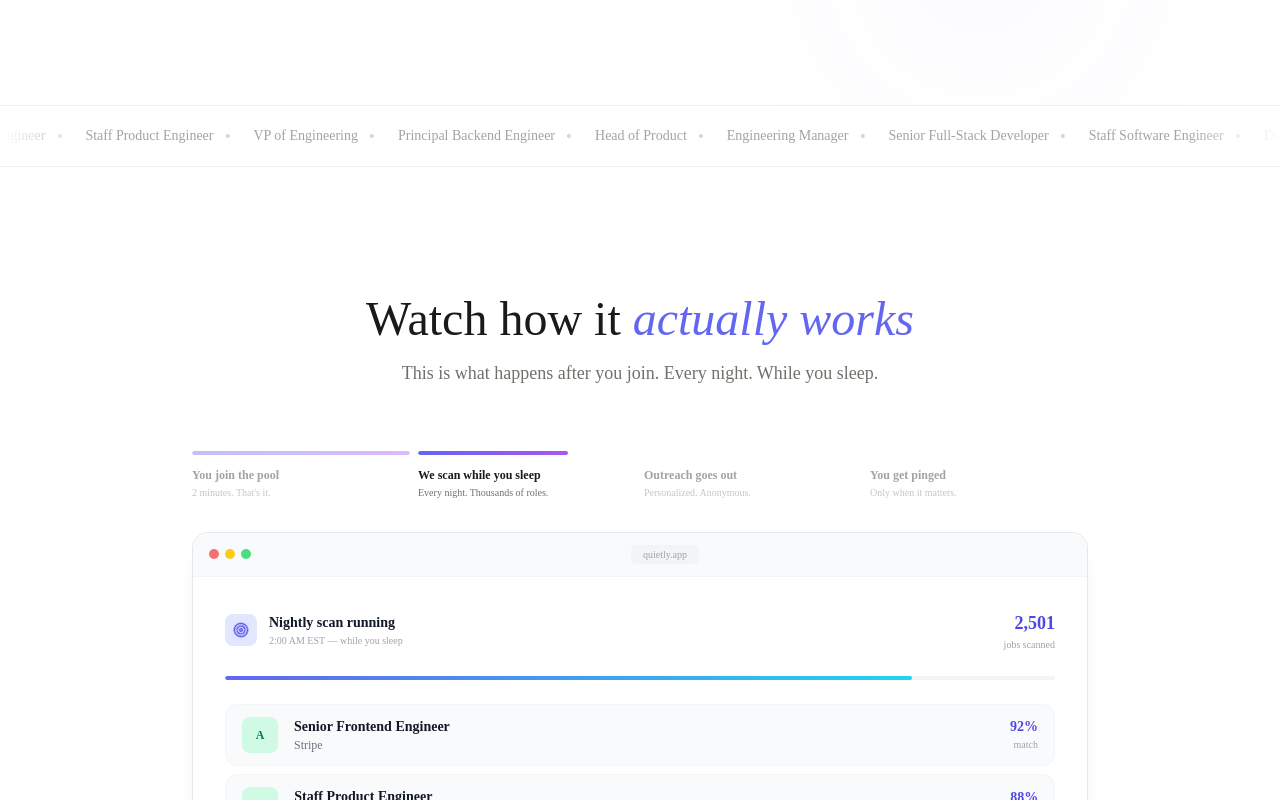
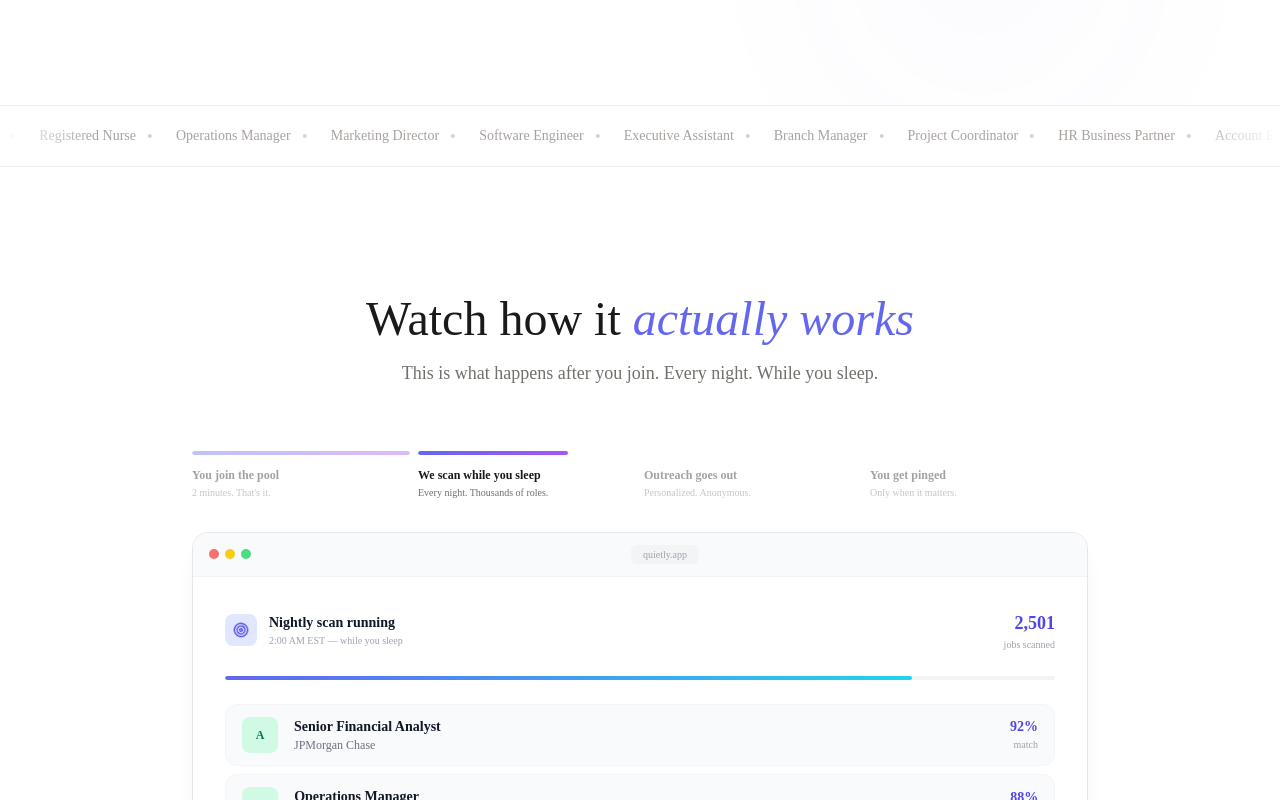
Before and after one commit to buildmoreandmore-cpu/quietly, a Next.js app: page / in a window 1280 px wide. Shown: the part 560-1360 px from the top of the page. Built offline with nearby package versions, Linux system fonts and the light colour scheme.

Commit message:
Diversify roles across industries: finance, healthcare, ops, admin, sales
Hero notifications, ticker, and demo mock data now span banking,
healthcare, consulting, HR, marketing, logistics — not just tech.

Co-Authored-By: Claude Opus 4.6 <noreply@anthropic.com>

```diff
--- a/src/components/landing/HeroNotification.tsx
+++ b/src/components/landing/HeroNotification.tsx
@@ -3,9 +3,11 @@
 import { useEffect, useState } from "react";
 
 const NOTIFICATIONS = [
-  { name: "Sarah Chen", role: "Engineering Manager", company: "Stripe", score: 92 },
-  { name: "James Park", role: "VP Engineering", company: "Linear", score: 88 },
-  { name: "Priya Sharma", role: "Head of Product", company: "Vercel", score: 85 },
+  { name: "Sarah Chen", role: "Hiring Manager", company: "JPMorgan Chase", score: 92 },
+  { name: "James Park", role: "Regional Director", company: "Kaiser Permanente", score: 88 },
+  { name: "Priya Sharma", role: "VP of Operations", company: "Deloitte", score: 85 },
+  { name: "Marcus Rivera", role: "Branch Manager", company: "Wells Fargo", score: 81 },
+  { name: "Dana Okafor", role: "Head of People", company: "HubSpot", score: 90 },
 ];
 
 export default function HeroNotification() {
--- a/src/components/landing/ProcessDemo.tsx
+++ b/src/components/landing/ProcessDemo.tsx
@@ -36,25 +36,25 @@ type StageId = (typeof STAGES)[number]["id"];
 /* ── Mock data ─────────────────────────────────────────────── */
 
 const MOCK_MATCHES = [
-  { company: "Stripe", title: "Senior Frontend Engineer", score: 92, grade: "A" },
-  { company: "Linear", title: "Staff Product Engineer", score: 88, grade: "A" },
-  { company: "Vercel", title: "Senior Full-Stack Engineer", score: 81, grade: "B" },
+  { company: "JPMorgan Chase", title: "Senior Financial Analyst", score: 92, grade: "A" },
+  { company: "Kaiser Permanente", title: "Operations Manager", score: 88, grade: "A" },
+  { company: "Deloitte", title: "Project Coordinator", score: 81, grade: "B" },
 ];
 
-const MOCK_SKILLS = ["React", "TypeScript", "Node.js", "PostgreSQL", "AWS"];
+const MOCK_SKILLS = ["Financial Modeling", "Team Leadership", "Project Mgmt", "Excel", "Salesforce"];
 
 const MOCK_OUTREACH = {
-  to: "Sarah Chen — Engineering Manager, Stripe",
-  subject: "Exceptional full-stack candidate — 92% match",
+  to: "Sarah Chen — Hiring Manager, JPMorgan Chase",
+  subject: "Strong candidate for Senior Financial Analyst — 92% match",
   lines: [
     "Hi Sarah,",
     "",
-    "I'm reaching out on behalf of a senior engineer whose",
+    "I'm reaching out on behalf of a candidate whose",
     "background is a strong fit for your open role.",
     "",
-    "They bring 6+ years of React/TypeScript experience,",
-    "deep PostgreSQL knowledge, and a track record of",
-    "shipping high-impact product features at scale.",
+    "They bring 8+ years of financial analysis experience,",
+    "advanced modeling skills, and a track record of",
+    "driving strategic decisions at the executive level.",
     "",
     "Would you be open to a confidential introduction?",
   ],
@@ -255,10 +255,10 @@ export default function ProcessDemo() {
 
               <div className={`w-full max-w-sm grid grid-cols-2 gap-2 transition-all duration-500 ${uploadPhase === 2 ? "opacity-100 translate-y-0" : "opacity-0 translate-y-4"}`}>
                 {[
-                  { label: "Target", value: "Sr. Frontend, Staff Eng" },
+                  { label: "Target", value: "Financial Analyst, Ops Mgr" },
                   { label: "Location", value: "Remote / NYC" },
-                  { label: "Floor", value: "$180k+" },
-                  { label: "Blocked", value: "Meta, Oracle" },
+                  { label: "Floor", value: "$95k+" },
+                  { label: "Blocked", value: "Wells Fargo, Citi" },
                 ].map((pref) => (
                   <div key={pref.label} className="bg-gray-50 border border-gray-100 rounded-lg px-3 py-2">
                     <div className="text-[9px] text-gray-400 uppercase tracking-wider mb-0.5">{pref.label}</div>
--- a/src/components/landing/Ticker.tsx
+++ b/src/components/landing/Ticker.tsx
@@ -1,18 +1,26 @@
 "use client";
 
 const ROLES = [
-  "Senior Frontend Engineer",
-  "Staff Product Engineer",
-  "VP of Engineering",
-  "Principal Backend Engineer",
-  "Head of Product",
-  "Engineering Manager",
-  "Senior Full-Stack Developer",
-  "Staff Software Engineer",
-  "Director of Engineering",
-  "Senior DevOps Engineer",
-  "Lead Mobile Engineer",
-  "Principal Architect",
+  "Financial Analyst",
+  "Registered Nurse",
+  "Operations Manager",
+  "Marketing Director",
+  "Software Engineer",
+  "Executive Assistant",
+  "Branch Manager",
+  "Project Coordinator",
+  "HR Business Partner",
+  "Account Executive",
+  "Supply Chain Manager",
+  "Clinical Research Associate",
+  "Senior Accountant",
+  "UX Designer",
+  "Compliance Officer",
+  "Logistics Coordinator",
+  "Data Analyst",
+  "Office Manager",
+  "Sales Director",
+  "Physical Therapist",
 ];
 
 export default function Ticker() {
```
